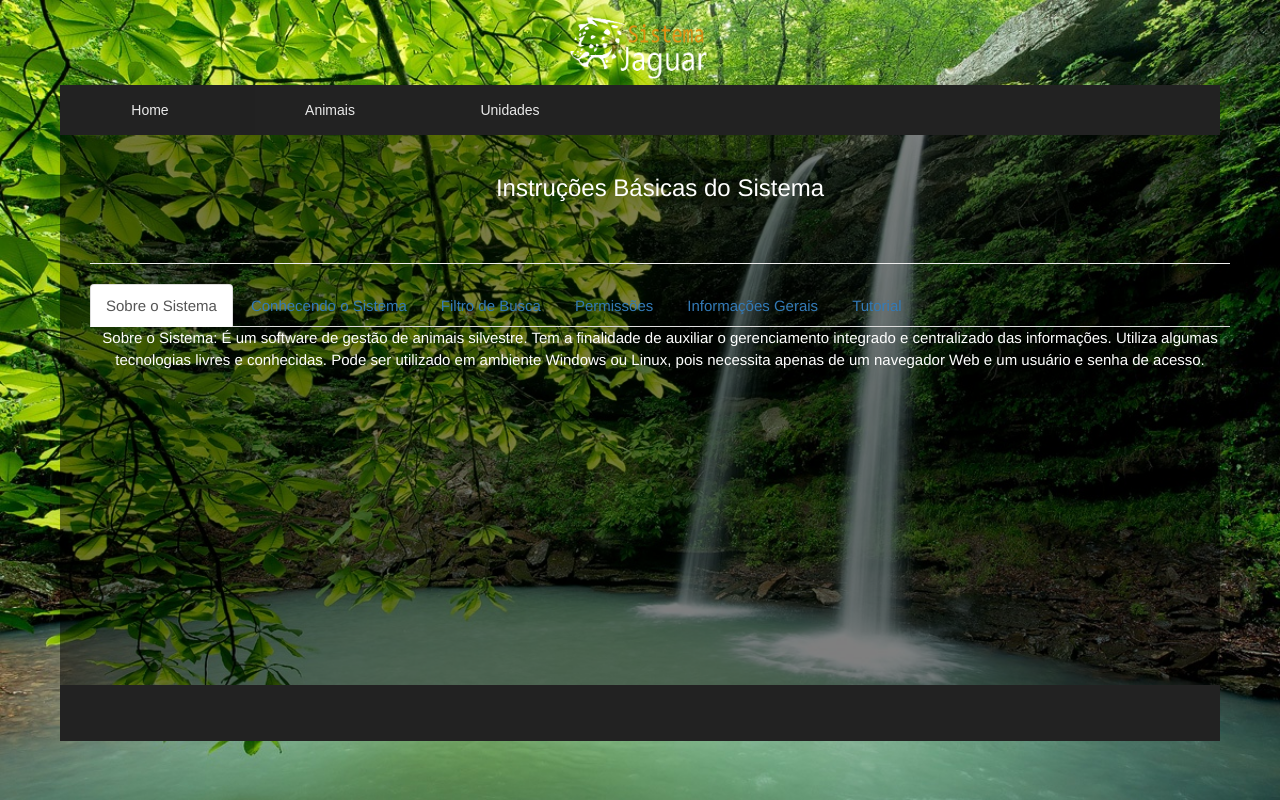
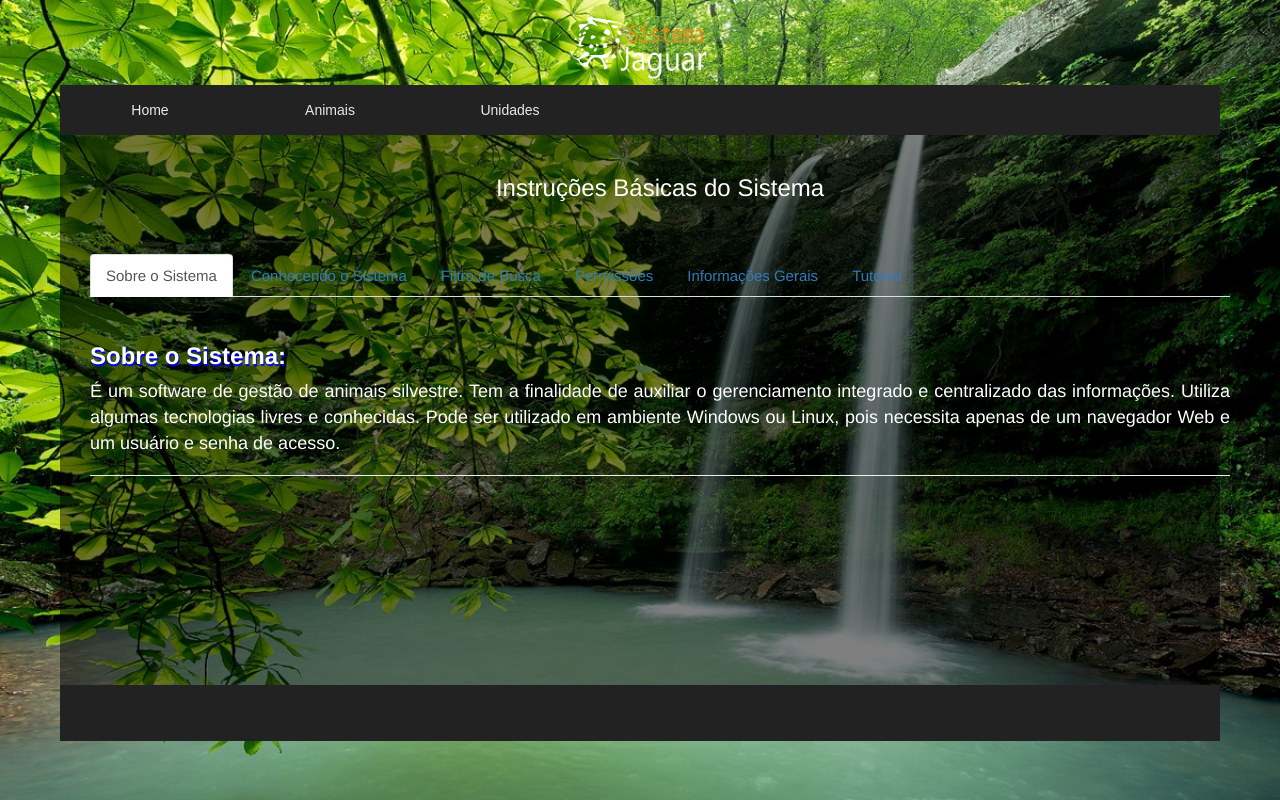
Before and after one commit to EddiePrince/SistemaJaguar, a PHP site: page /ajudaAgente.php in a window 1280 px wide. Run offline with PHP 8.4, Linux system fonts and the light colour scheme; some libraries are stand-ins or nearby versions.

Commit message:
estilizando ajuda

```diff
--- a/ajudaAgente.php
+++ b/ajudaAgente.php
@@ -19,7 +19,6 @@
 				<!-- Fim Menu -->
 
 									<div  class="corpoAdm" id="corpoAdm">
-						<div>
 
 
 								<div class="container">
@@ -28,7 +27,7 @@
 
 								<div class="page-header">
 									<h3>Instruções Básicas do Sistema</h3><br><br>
-				</div>
+
 
 								<div>
 									<!-- Abas de Navegação -->
@@ -43,68 +42,68 @@
 
 									<!-- Conteúdo refente a cada aba de Navegação -->
 								<div class="tab-content">
-						<div role="tabpanel" class="tab-pane active" id="home">
+										<div role="tabpanel" class="tab-pane active" id="home"><br>
 											<p>
-								Sobre o Sistema: É um software de gestão de animais silvestre. Tem a finalidade de auxiliar o gerenciamento integrado e centralizado das informações. Utiliza algumas tecnologias livres e conhecidas. Pode ser utilizado em ambiente Windows ou Linux, pois
+												<h3> <strong class="titulo">Sobre o Sistema: </strong></h3> É um software de gestão de animais silvestre. Tem a finalidade de auxiliar o gerenciamento integrado e centralizado das informações. Utiliza algumas tecnologias livres e conhecidas. Pode ser utilizado em ambiente Windows ou Linux, pois
 												necessita apenas de um navegador Web e um usuário e senha de acesso.
 											</p>
 										</div>
-						<div role="tabpanel" class="tab-pane" id="profile">
+										<div role="tabpanel" class="tab-pane" id="profile"><br>
 											<p>
-								Conhecendo o Sistema: Nessa seção, iremos apresentar como acessar o sistema e como funcionam os botões, listas, filtros de busca e seleção das páginas do sistema. Para acessar o sistema basta abrir o navegador, acessar o endereço na internet onde o sistema
+												<h3><strong class="titulo">Conhecendo o Sistema: </strong></h3>  Nessa seção, iremos apresentar como acessar o sistema e como funcionam os botões, listas, filtros de busca e seleção das páginas do sistema. Para acessar o sistema basta abrir o navegador, acessar o endereço na internet onde o sistema
 												foi disponibilizado e então informar seu login e senha, fornecida pelo administrador do sistema. Existe também uma opção para recuperar senha, que enviará um e-mail com instruções para recuperá-la. Depois de efetuar o login serão exibidos o módulo
 												do sistema. Quando um cadastro é aberto uma listagem de registro é exibida, e ao clicar em um destes registros é aberta uma nova página com opções específicas para esse registro.
 											</p>
 										</div>
-						<div role="tabpanel" class="tab-pane" id="messages">
+										<div role="tabpanel" class="tab-pane" id="messages"><br>
 											<p>
-								Filtro de Busca: Quando os cadastros são abertos, serão exibidos campos que podem ser usados para filtrar os registros da listagem. Com os filtros de busca é possível, por exemplo, buscar todos os animais silvestres com uma data de entrada no sistema.
+											 <h3><strong class="titulo">Filtro de Busca: </strong></h3>	 Quando os cadastros são abertos, serão exibidos campos que podem ser usados para filtrar os registros da listagem. Com os filtros de busca é possível, por exemplo, buscar todos os animais silvestres com uma data de entrada no sistema.
 												Um componente que os filtros de busca podem exibir é a busca rápida. Nessa etapa o usuário pode digitar o nome, ou outra referência que esteja descrita no campo e o mesmo irá mostrar uma listagem que contém as informações que foram digitas.
 											</p>
 										</div>
-						<div role="tabpanel" class="tab-pane" id="settings">
+										<div role="tabpanel" class="tab-pane" id="settings"><br>
 											<p>
-								Permissões: Nessa seção iremos apresentar como são configurados os usuários que podem acessar o sistema e como ser atribuídas suas permissões, bloqueios e demais configurações de segurança.
+												<h3><strong class="titulo">Permissões: </strong></h3> Nessa seção iremos apresentar como são configurados os usuários que podem acessar o sistema e como ser atribuídas suas permissões, bloqueios e demais configurações de segurança.
 											</p>
 										</div>
-						<div role="tabpanel" class="tab-pane" id="detalhes">
+										<div role="tabpanel" class="tab-pane" id="detalhes"><br>
 											<p>
-								Usuários e Tipos de Usuários: O cadastro de tipo de usuário define as categorias de usuários existentes atualmente, as quais garantem um nível hierárquico de acesso a determinadas funcionalidade do sistema. O cadastro de usuários, propriamente dito, permite
+												<h3><strong class="titulo">Usuários e Tipos de Usuários: </strong></h3> O cadastro de tipo de usuário define as categorias de usuários existentes atualmente, as quais garantem um nível hierárquico de acesso a determinadas funcionalidade do sistema. O cadastro de usuários, propriamente dito, permite
 												o cadastro dos usuários que irão acessar o sistema, respeitando o seu tipo e as demais atribuições de acesso para a instituição, NATURATINS.
 											</p>
-							Cadastro do Sistema: Nesta seção iremos apresentar o módulo de endereçamento pessoas físicas e jurídicas. Módulo Endereçamento: Neste módulo devem ser inseridos os atributos das U.R (unidade Regionais, NATURATINS). Módulo Pessoa Física/Jurídica: Neste
+										 <h3><strong class="titulo">Cadastro do Sistema: </strong></h3>	Nesta seção iremos apresentar o módulo de endereçamento pessoas físicas e jurídicas. Módulo Endereçamento: Neste módulo devem ser inseridos os atributos das U.R (unidade Regionais, NATURATINS). Módulo Pessoa Física/Jurídica: Neste
 											módulo você pode inserir as informações das pessoas físicas e jurídicas que serão trabalhadas dentro do sistema. Unidade Regionais: Neste cadastro você poderá inserir as regionais responsáveis pela entrega do animal silvestre.
 
 										</div>
-						<div role="tabpanel" class="tab-pane" id="tutores">
-							<br> Glossário:
+										<div role="tabpanel" class="tab-pane" id="tutores"><br>
+											<br> <h3> <strong class="titulo">Glossário: </strong></h3>
 											<p>
-							<br>NATURATINS: Instituo Natureza do Tocantins.
+											<br><strong class="subtitulo">NATURATINS: </strong>Instituo Natureza do Tocantins.
 
-							<br>U.R: Unidade Regional.
+											<br><strong class="subtitulo">U.R: </strong>Unidade Regional.
 
-							<br>Banco de Dados: Banco de dados, (ou base de dados), são conjuntos de dados com uma estrutura regular que organizam informação. Um banco de dados normalmente agrupa informações utilizadas para o mesmo fim.
+											<br><strong class="subtitulo">Banco de Dados: </strong>Banco de dados, (ou base de dados), são conjuntos de dados com uma estrutura regular que organizam informação. Um banco de dados normalmente agrupa informações utilizadas para o mesmo fim.
 
-							<br>Dados: Os dados são qualquer registro ou indícios relacionáveis a alguma entidade ou evento. Por exemplo, um documento de identificação pode conter vários dados de uma pessoa com nome, sexo, data nascimento, etc.
+											<br><strong class="subtitulo">Dados: </strong>Os dados são qualquer registro ou indícios relacionáveis a alguma entidade ou evento. Por exemplo, um documento de identificação pode conter vários dados de uma pessoa com nome, sexo, data nascimento, etc.
 
-							<br>E-MAIL: E-mail, correio-e, ou correi eletrônico, é um método que permite compor, enviar e receber mensagens através de sistema eletrônicos de comunicação.
+											<br><strong class="subtitulo">E-MAIL: </strong>E-mail, correio-e, ou correi eletrônico, é um método que permite compor, enviar e receber mensagens através de sistema eletrônicos de comunicação.
 
-							<br>ÍCONE: Um ícone em informática é um pequeno símbolo gráfico, usado geralmente para representar um software ou um atalho para software ou pasta.
+											<br><strong class="subtitulo">ÍCONE: </strong>Um ícone em informática é um pequeno símbolo gráfico, usado geralmente para representar um software ou um atalho para software ou pasta.
 
-							<br>USUÀRIOS: São determinados grupos de pessoas que utilizam de algum tipo de serviço, nesse caso serviço de informações, eles podem ser divididos ou classificados de acordo com uma determinada área de interesse.
+											<br><strong class="subtitulo">USUÀRIOS: </strong>São determinados grupos de pessoas que utilizam de algum tipo de serviço, nesse caso serviço de informações, eles podem ser divididos ou classificados de acordo com uma determinada área de interesse.
 
-							<br>SISTEMA: É o termo utilizado para descrever um sistema automatizado (que pode ser denominado com o Sistema de Informação Computadorizado) ou manual, que abrange pessoas, máquinas, e/ou outros métodos organizados para coletar, processar, transmitir
+											<br><strong class="subtitulo">SISTEMA: </strong>É o termo utilizado para descrever um sistema automatizado (que pode ser denominado com o Sistema de Informação Computadorizado) ou manual, que abrange pessoas, máquinas, e/ou outros métodos organizados para coletar, processar, transmitir
 											e disseminar dados que representam informação para usuário.
 
-							<br>INTRANET: É uma rede de computadores privativa que utiliza as mesmas tecnologias que são utilizadas na internet.
+											<br><strong class="subtitulo">INTRANET: </strong>É uma rede de computadores privativa que utiliza as mesmas tecnologias que são utilizadas na internet.
 
-							<br>LINKS: Uma hiperligação, ou simplesmente uma ligação, é uma referência num documento hipertexto a outro documento ou a outro recurso. O seu significado é “atalho”, “caminho” ou “ligação”.
+											<br><strong class="subtitulo">LINKS: </strong>LINKS: Uma hiperligação, ou simplesmente uma ligação, é uma referência num documento hipertexto a outro documento ou a outro recurso. O seu significado é “atalho”, “caminho” ou “ligação”.
 
-							<br>LOGIN: É um conjunto de caracteres solicitado para os usuários que por algum motivo necessitam acessar algum sistema computacional. Geralmente os sistemas computacionais solicitam um login e uma senha para a liberação do acesso.
+											<br><strong class="subtitulo">LOGIN: </strong>É um conjunto de caracteres solicitado para os usuários que por algum motivo necessitam acessar algum sistema computacional. Geralmente os sistemas computacionais solicitam um login e uma senha para a liberação do acesso.
 
-							<br>PORTAL: É um site (sítio) na internet que funciona como centro aglomerador e distribuidor de tráfego para uma série de outros sites ou subsites dentro, e também fora, do domínio ou subdomínio da empresa gestora do portal.
+											<br><strong class="subtitulo">PORTAL: </strong>É um site (sítio) na internet que funciona como centro aglomerador e distribuidor de tráfego para uma série de outros sites ou subsites dentro, e também fora, do domínio ou subdomínio da empresa gestora do portal.
 
-							<br>SENHA: Uma senha ou palavra-chave é uma palavra ou ação secreta previamente convencionada entre duas partes como forma de reconhecimento. Em sistema de computação, senha são amplamente utilizadas para autenticar usuários e permitir-lhes o acesso
+											<br><strong class="subtitulo">SENHA: </strong>Uma senha ou palavra-chave é uma palavra ou ação secreta previamente convencionada entre duas partes como forma de reconhecimento. Em sistema de computação, senha são amplamente utilizadas para autenticar usuários e permitir-lhes o acesso
 											a informações personalizadas armazenadas no sistema.
 
 											</p>
--- a/style.css
+++ b/style.css
@@ -355,6 +355,27 @@
 	text-align: center;
 	top: 0;
 }
+.tab-pane{
+	text-align: justify;
+	font-size: 18px;
+}
+
+.titulo{
+	text-shadow: 1px 2px 1px #0000ff;
+}
+
+
+
+/* Exemplo do código CSS para criar um borda num texto */
+.subtitulo {
+    text-shadow: 1px 0px 0px red,
+                 -1px 0px 0px red,
+                 0px 1px 0px red,
+                 0px -1px 0px red;
+    font-size: 100%;
+    font-weight: bold;
+    color: #FFF;
+}
 
 #pageAjudaAgente{
   background-image: url("img/20.jpg");
```
Also changed, not shown: ajuda.php (+29 -28 lines), ajudaLogin.php (+28 -28 lines), 1 other file. Lines whose indentation alone changed are shown as unchanged.
